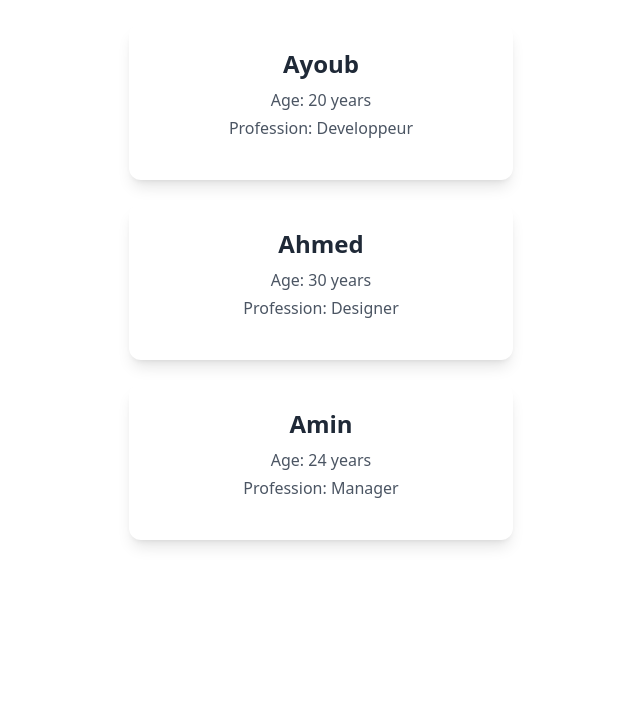
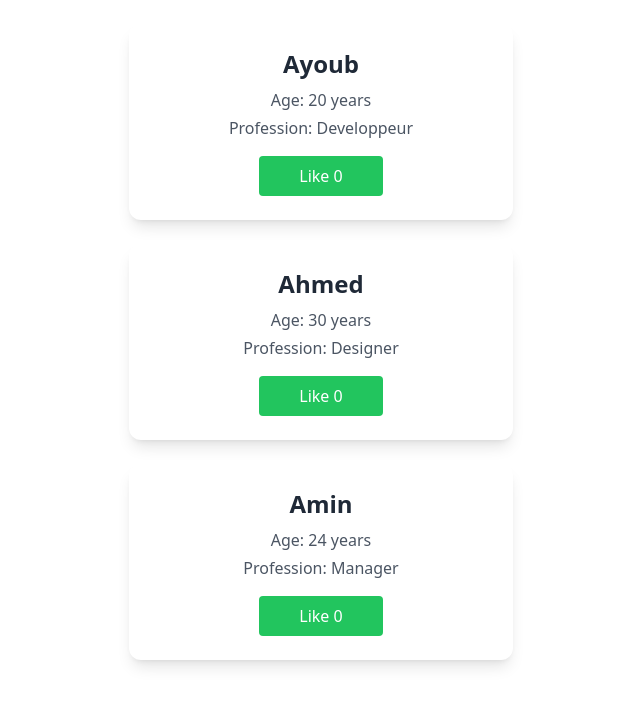
Before and after one commit to ayoubsofi21/react-basics, a React (Create React App) app: page / in a window 1280 px wide. Shown: the top 706 px of the page, without its empty margins (319-959 px from the left). Built offline with nearby package versions, Linux system fonts and the light colour scheme.

Commit message:
add button like to each profil for i can if click about like compteur change from initial  value (likes =0) to new value (selLikes(likes+1))

```diff
--- a/src/UserProfile.jsx
+++ b/src/UserProfile.jsx
@@ -1,11 +1,20 @@
-import React from "react";
+import React, { useState } from "react";
 
 function UserProfile({ name, age, profession }) {
+  const [likes, setLike] = useState(0);
   return (
     <div className="max-w-sm mx-auto bg-white shadow-lg rounded-xl p-6 mt-6 text-center ">
       <h2 className="text-2xl font-bold mb-2 text-gray-800">{name}</h2>
       <p className="text-gray-600 mb-1">Age: {age} years</p>
       <p className="text-gray-600 mb-4">Profession: {profession}</p>
+      <button
+        onClick={() => {
+          setLike(likes + 1);
+        }}
+        className="bg-green-500 px-10 py-2 rounded text-white bold "
+      >
+        Like {likes}
+      </button>
     </div>
   );
 }
```
